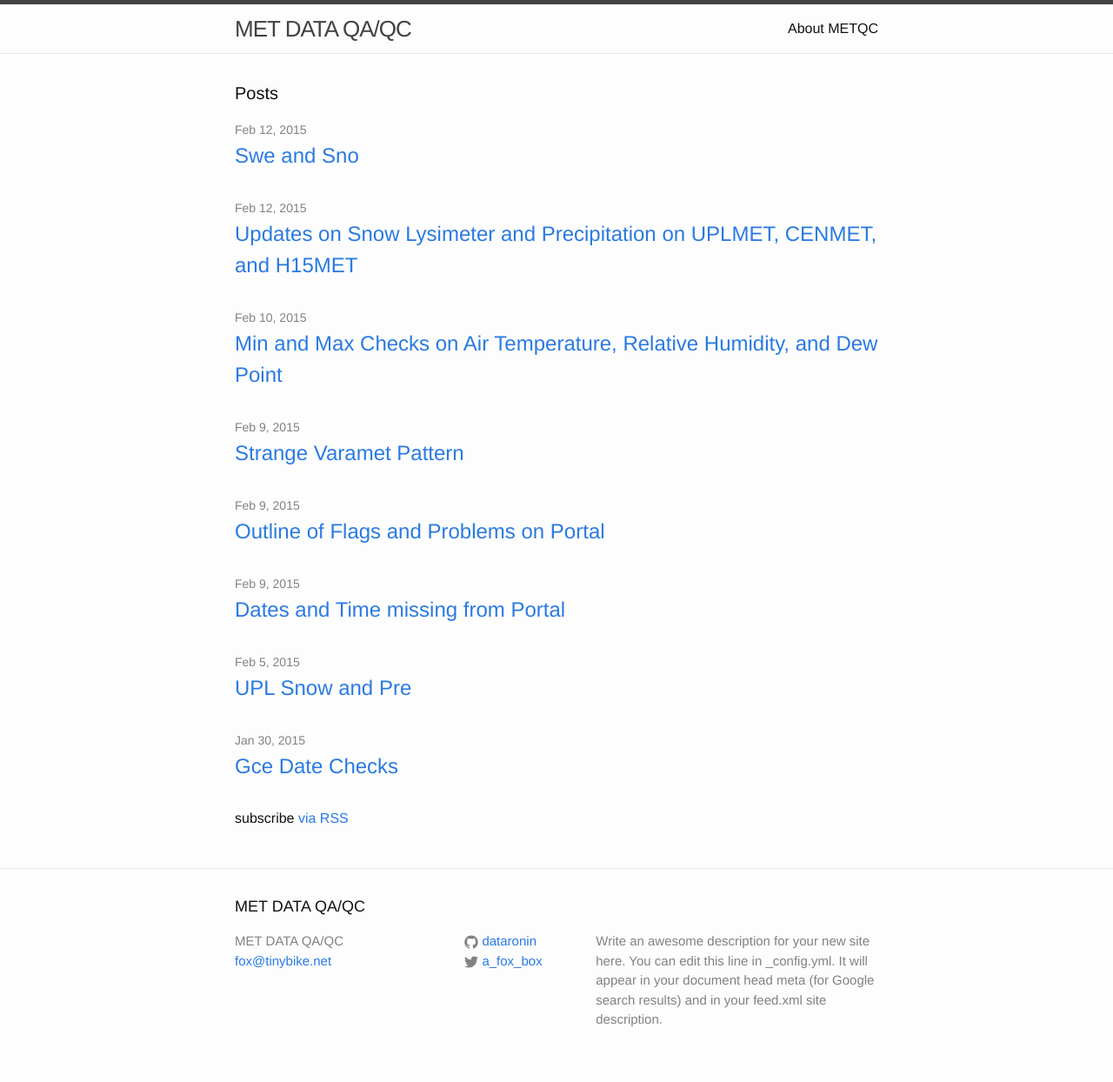
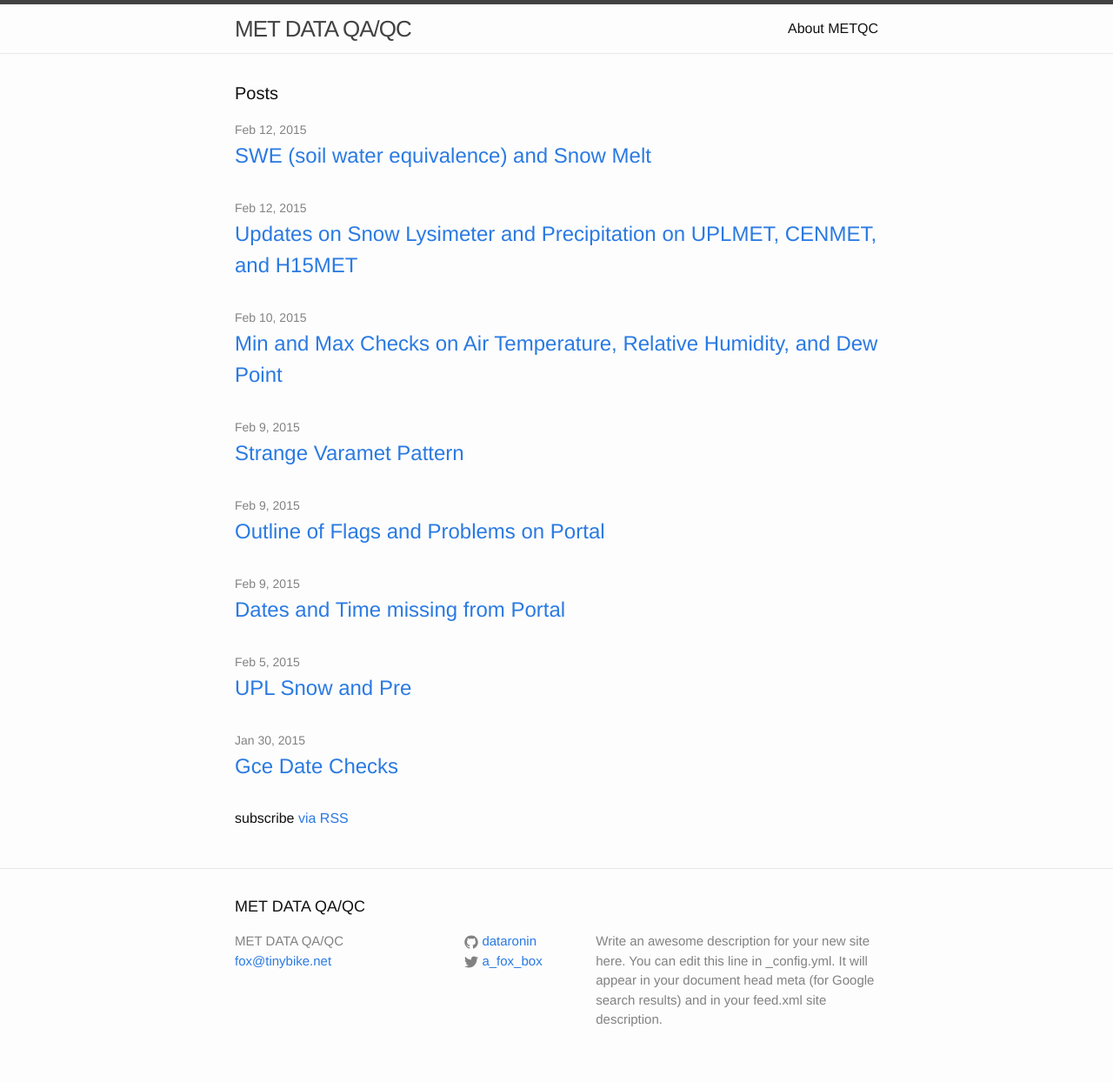
Before and after one commit to grandadmiral-thrawn/metQC, a Jekyll site: the page built from index.html, in a window 1280 px wide. Shown: the whole page at 87% size. Built offline with Jekyll 4.4.1, drawn with Linux system fonts in a browser that asks for light colours.

Commit message:
commit swe sno

```diff
--- a/_posts/2015-02-12-swe-and-sno.markdown
+++ b/_posts/2015-02-12-swe-and-sno.markdown
@@ -1,6 +1,6 @@
 ---
 layout: post
-title: "Swe and Sno"
+title: "SWE (soil water equivalence) and Snow Melt"
 date: 2015-02-12T14:03:02-08:00
 ---
 
@@ -8,12 +8,12 @@
 
 2013 H15 met shows an expected pattern with winter snow water accumulation and summer disappearance, then fall snow (and snow/rain) rebuild the accumulation.
 
-SWE on H15MET:
+SWE on H15MET (2013):
 
 <iframe src="http://bl.ocks.org/dataRonin/raw/fd780791b1127975063e/d8f34c5a5db7f47a4b4c53a13afbcc73843fb946/" width = "600" height = "500" scrolling = "yes"></iframe>
 
 
-SNO and PRE on H15MET:
+SNOW and PRECIPITATION on H15MET (2013):
 
 <iframe src="http://bl.ocks.org/dataRonin/raw/a0c2f8a36671a88935bf/cb51191b22c604f266ba801f164b7ea54805ffb0/" width = "600" height = "500" scrolling = "yes"></iframe>
 
```
